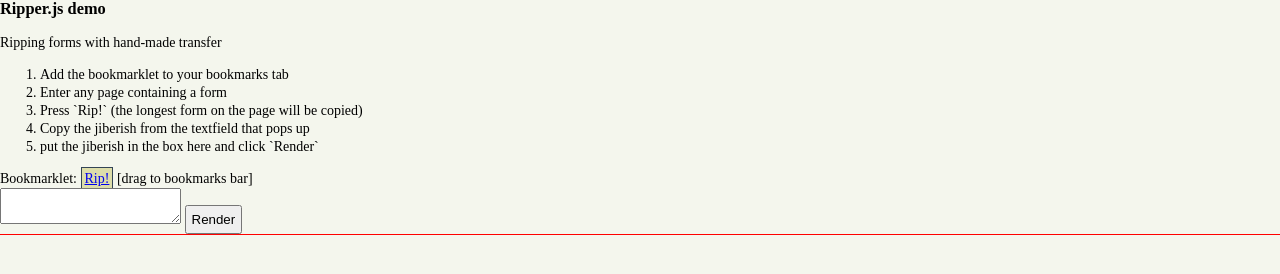
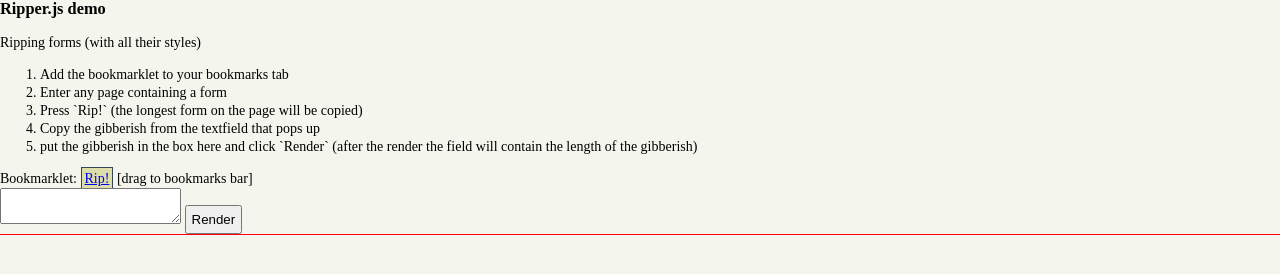
Before and after one commit to naugtur/ripper, a plain HTML site: page index.html in a window 1280 px wide. Drawn offline with Linux system fonts and the light colour scheme; a script that the page names is missing.

```diff
--- a/index.html
+++ b/index.html
@@ -1,7 +1,7 @@
 <hmtl>
 <head>
 <meta charset="utf8">
-<script type="text/javascript" src="https://raw.github.com/naugtur/ripper/master/ripper.js"></script>
+<script type="text/javascript" src="ripper.js"></script>
 <style type="text/css">
 iframe{
 width: 100%;
@@ -30,13 +30,13 @@ padding: 5px;
 <body>
 
 <div id="help" >
-  <h3>Ripper.js demo</h3><p>Ripping forms with hand-made transfer</p>
+  <h3>Ripper.js demo</h3><p>Ripping forms (with all their styles)</p>
   <ol >
   <li>Add the bookmarklet to your bookmarks tab</li>
   <li>Enter any page containing a form</li>
   <li>Press `Rip!` (the longest form on the page will be copied)</li>
-  <li>Copy the jiberish from the textfield that pops up</li>
-  <li>put the jiberish in the box here and click `Render`</li>
+  <li>Copy the gibberish from the textfield that pops up</li>
+  <li>put the gibberish in the box here and click `Render` (after the render the field will contain the length of the gibberish)</li>
   </ol>
 	<div>Bookmarklet:
 
```
Also changed, not shown: 1 other file.
